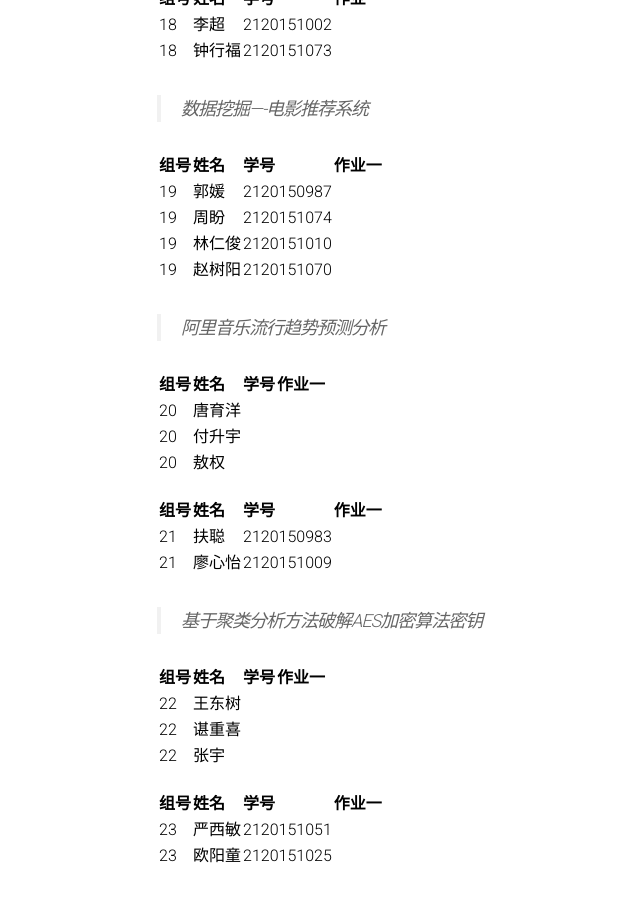
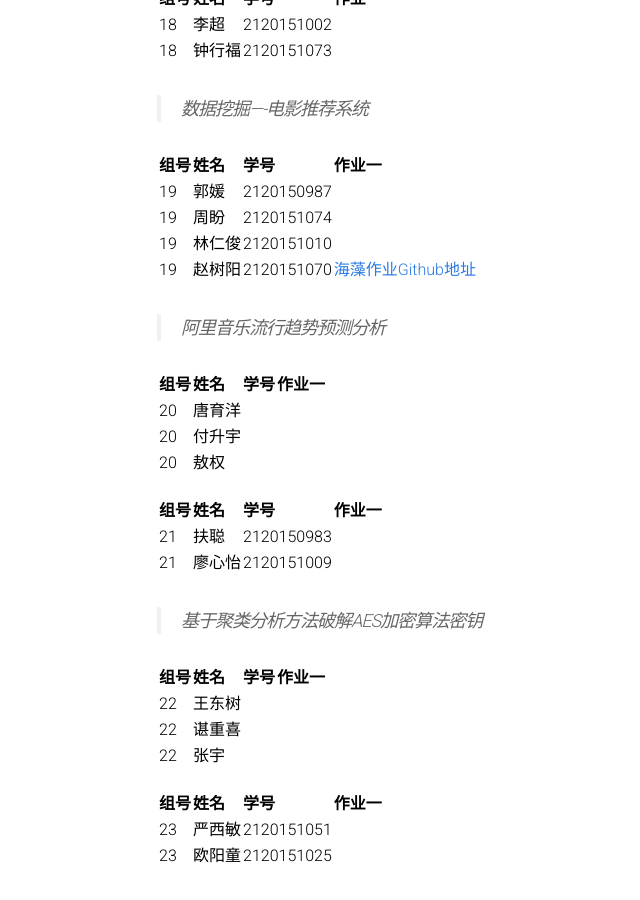
Before and after one commit to BITDM/bitdm.github.io, a Jekyll site: the page built from 2016/groups.md, in a window 1280 px wide and 900 px high, scrolled down 3155 px. Shown: the whole window, without its empty margins (83-723 px from the left). Built offline with Jekyll 4.4.1, drawn with Linux system fonts in a browser that asks for light colours.

Commit message:
Update groups.md

```diff
--- a/2016/groups.md
+++ b/2016/groups.md
@@ -145,7 +145,7 @@ permalink: /2016/groups/
 |19|郭媛|2120150987|
 |19|周盼|2120151074|
 |19|林仁俊 |2120151010|
-|19|赵树阳 |2120151070|
+|19|赵树阳 |2120151070|[海藻作业Github地址](https://github.com/zsyprich/seaweed)
 
 > 阿里音乐流行趋势预测分析
 
```
